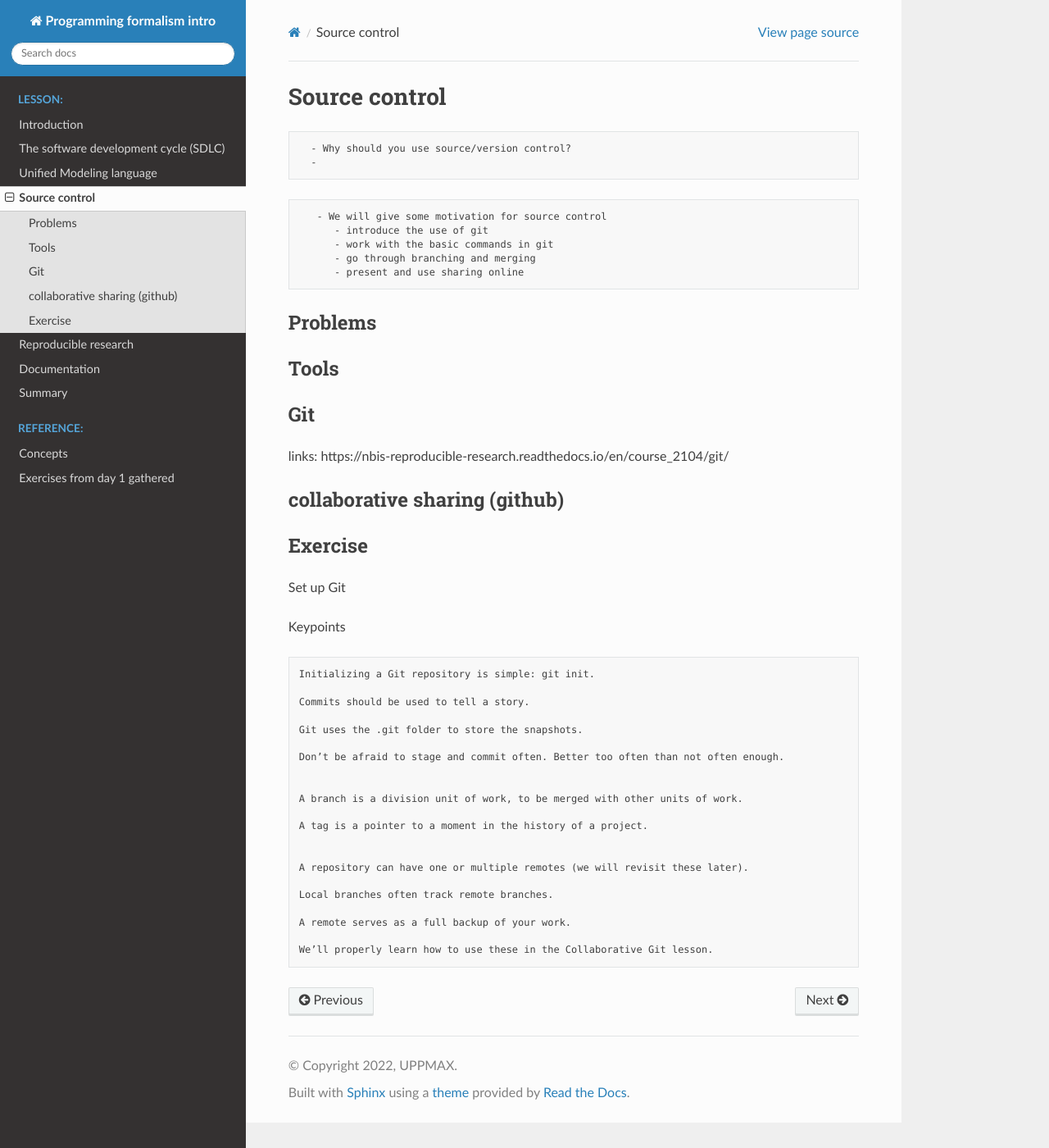
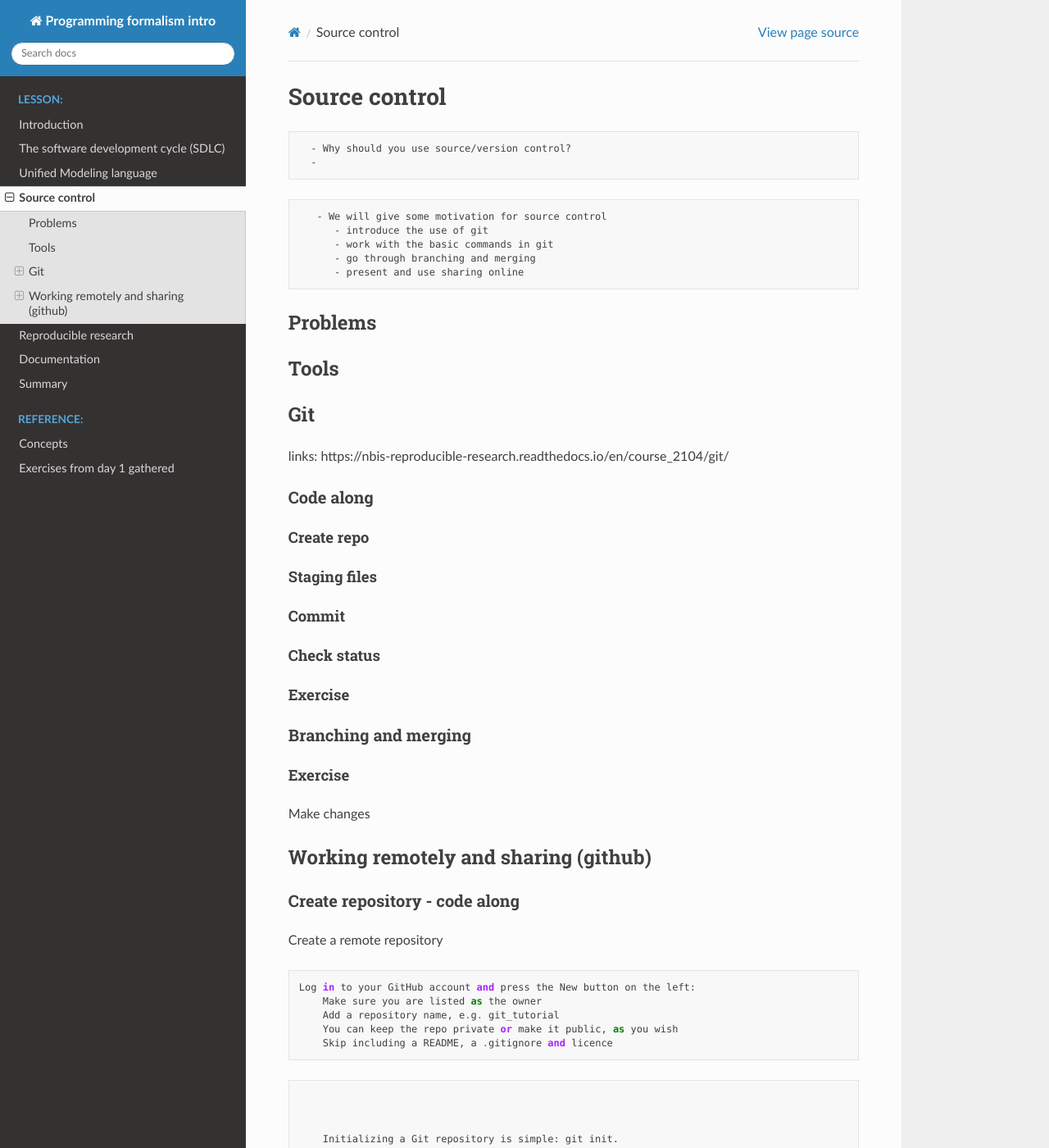
Before and after one commit to UPPMAX/programming_formalisms_intro, a Sphinx documentation site: the page built from doc/sourcecontrol.md, in a window 1280 px wide and 1400 px high. Shown: the whole window at 82% size. Built offline with Sphinx 7.4.7 and the Read the Docs theme 2.0.0, drawn with Linux system fonts in a browser that asks for light colours; pages that are not in the unit, such as notebooks, are missing from menus.

Commit message:
Update sourcecontrol.md

````diff
--- a/doc/sourcecontrol.md
+++ b/doc/sourcecontrol.md
@@ -19,14 +19,37 @@
 ## Git
 links: https://nbis-reproducible-research.readthedocs.io/en/course_2104/git/
 
-## collaborative sharing (github)
+### Code along
 
-## Exercise
-Set up Git
+#### Create repo
+
+#### Staging files
+
+#### Commit
+
+#### Check status
+
+#### Exercise
+
+### Branching and merging
+
+#### Exercise
+Make changes
+
+## Working remotely and sharing (github)
+
+### Create repository - code along
+Create a remote repository
+
+    Log in to your GitHub account and press the New button on the left:
+        Make sure you are listed as the owner
+        Add a repository name, e.g. git_tutorial
+        You can keep the repo private or make it public, as you wish
+        Skip including a README, a .gitignore and licence
 
 
 
-Keypoints
+```{Keypoints}
 
 
 
@@ -51,3 +74,5 @@ Keypoints
     A remote serves as a full backup of your work.
 
     We’ll properly learn how to use these in the Collaborative Git lesson.
+
+```
````
